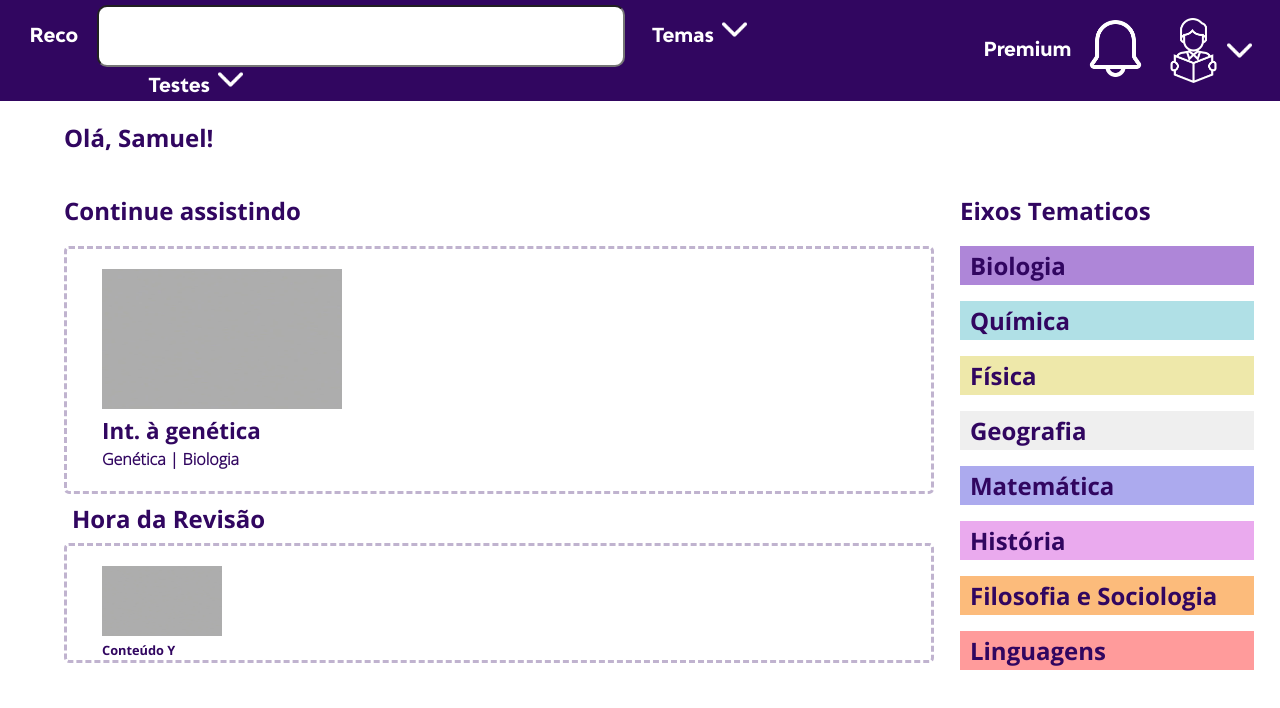
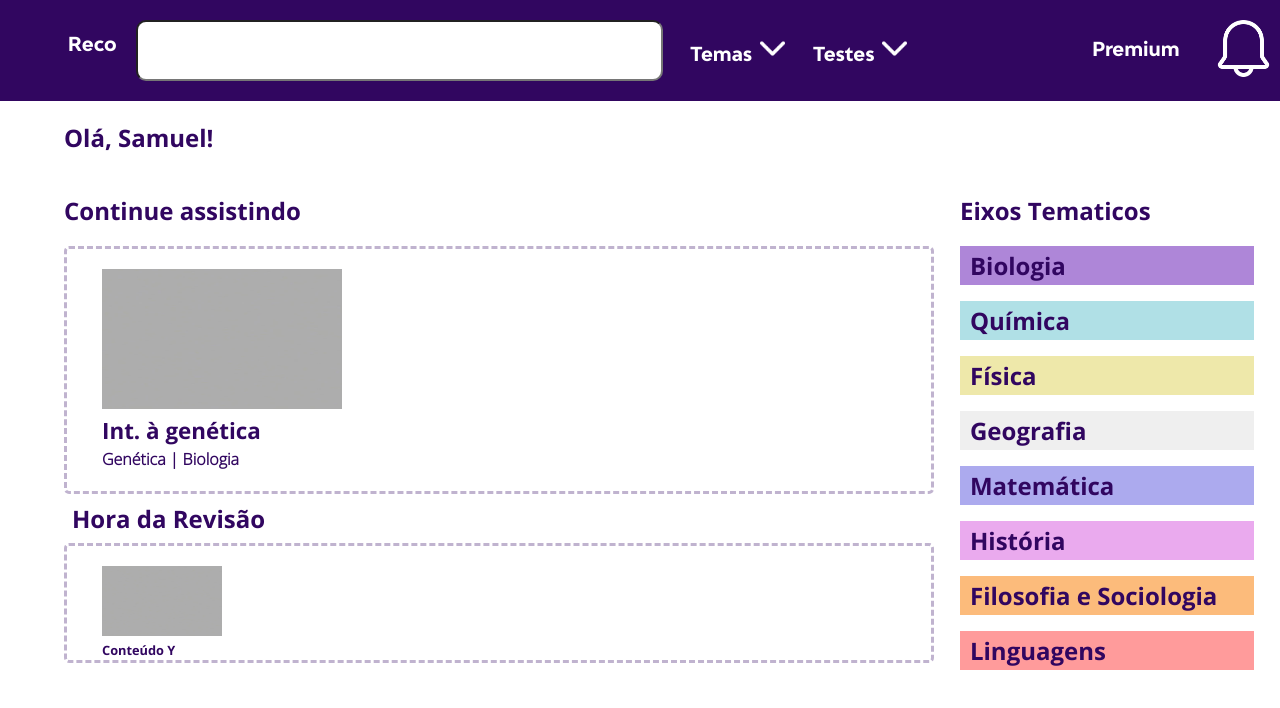
Before and after one commit to Somutt/recordum, a React (Create React App) app: page /home in a window 1280 px wide. Shown: the top 708 px of the page. Built offline with nearby package versions, Linux system fonts and the light colour scheme.

Commit message:
Consertando header

```diff
--- a/src/components/Header/Menu.css
+++ b/src/components/Header/Menu.css
@@ -9,7 +9,6 @@
     display: flex;
     justify-content: space-between;
     align-items: center;
-    padding: 0.3vh 10vw;
     font-family: 'Adlinnaka';
 }
 
@@ -18,6 +17,12 @@
     font-size: 1.5vw;
     text-decoration: none;
     cursor: pointer;
+}
+
+.LeftMenu {
+    display: flex;
+    flex-wrap: nowrap;
+    overflow: hidden;
 }
 
 .LeftMenu a {
@@ -35,7 +40,7 @@
 }
 
 .LeftMenu .Logo {
-    margin-left: -9vw;
+    margin-left: 4vw;
     max-width: 93px;
     line-break: break-all;
 }
--- a/src/components/Header/Menu.jsx
+++ b/src/components/Header/Menu.jsx
@@ -10,7 +10,7 @@ import './Menu.css'
 
 const expandMenuOnClick = () => {
     var teste = document.querySelector('.ExpandMenu')
-    if (teste.style.maxHeight == '0px') {
+    if (teste.style.maxHeight == '0px' || teste.style.maxHeight == '') {
         teste.style.maxHeight = '87.4vh';
     } else {
         teste.style.maxHeight = '0px';
```
